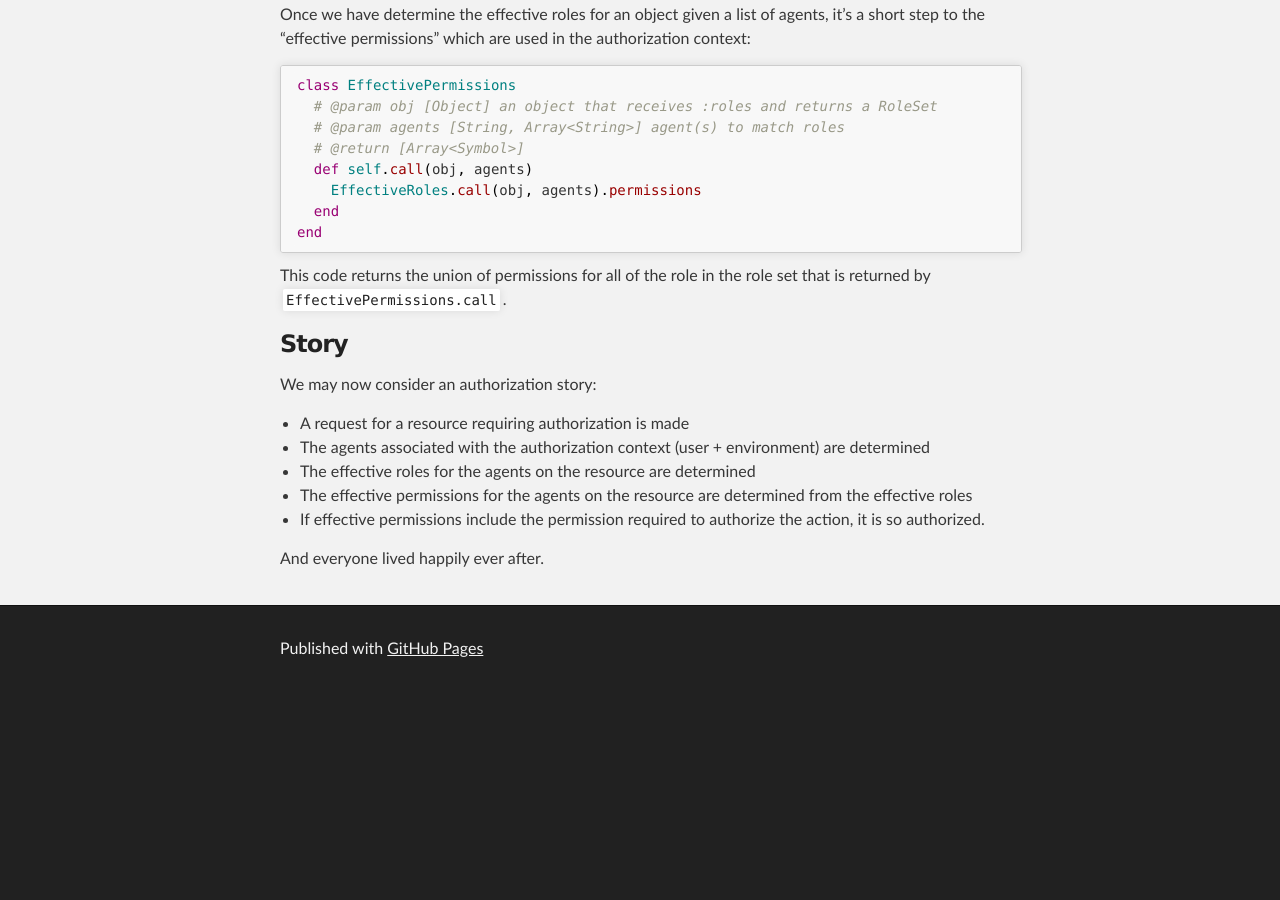
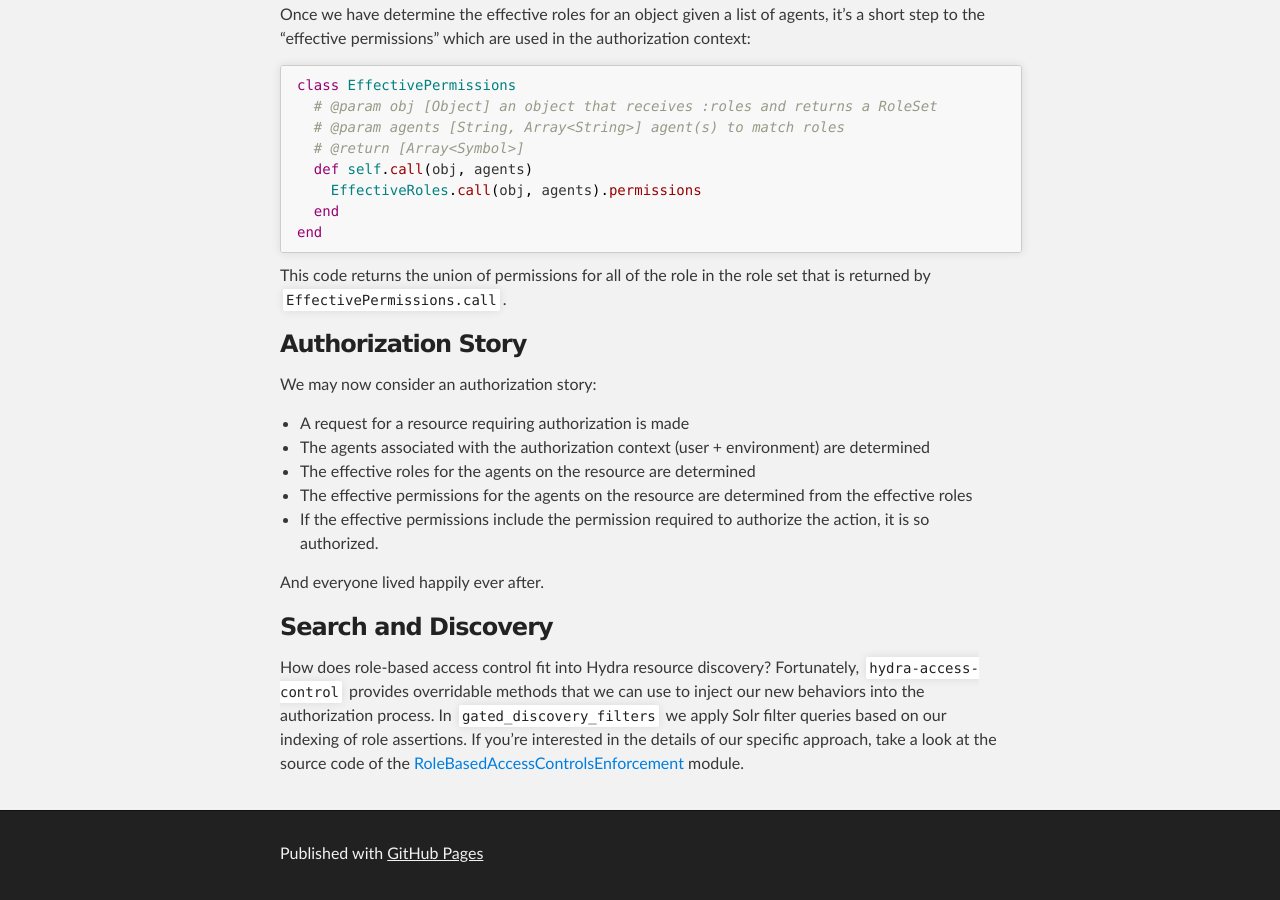
Before and after one commit to duke-libraries/duke-libraries.github.io, a Jekyll site: the page built from _posts/2015-09-08-hydra-role-based-access-control.md, in a window 1280 px wide and 900 px high, scrolled down 6655 px. Built offline with Jekyll 4.4.1, drawn with Linux system fonts in a browser that asks for light colours; comment, search, counter and statistics services are not loaded; before the commit the page ends 7350 px from its top, so only the background shows below that; some of the changed text lies outside the part shown.

Commit message:
RBACL update

```diff
--- a/_posts/2015-09-08-hydra-role-based-access-control.md
+++ b/_posts/2015-09-08-hydra-role-based-access-control.md
@@ -240,7 +240,7 @@ end
 
 This code returns the union of permissions for all of the role in the role set that is returned by `EffectivePermissions.call`.
 
-### Story
+### Authorization Story
 
 We may now consider an authorization story:
 
@@ -248,6 +248,10 @@ We may now consider an authorization story:
 - The agents associated with the authorization context (user + environment) are determined
 - The effective roles for the agents on the resource are determined
 - The effective permissions for the agents on the resource are determined from the effective roles
-- If effective permissions include the permission required to authorize the action, it is so authorized.
+- If the effective permissions include the permission required to authorize the action, it is so authorized.
 
 And everyone lived happily ever after.
+
+### Search and Discovery
+
+How does role-based access control fit into Hydra resource discovery?  Fortunately, `hydra-access-control` provides overridable methods that we can use to inject our new behaviors into the authorization process.  In `gated_discovery_filters` we apply Solr filter queries based on our indexing of role assertions. If you're interested in the details of our specific approach, take a look at the source code of the [RoleBasedAccessControlsEnforcement](https://github.com/duke-libraries/ddr-models/blob/develop/lib/ddr/auth/role_based_access_controls_enforcement.rb) module.
```
Also changed, not shown: other parts of _posts/2015-09-08-hydra-role-based-access-control.md (+2 -2 lines).
